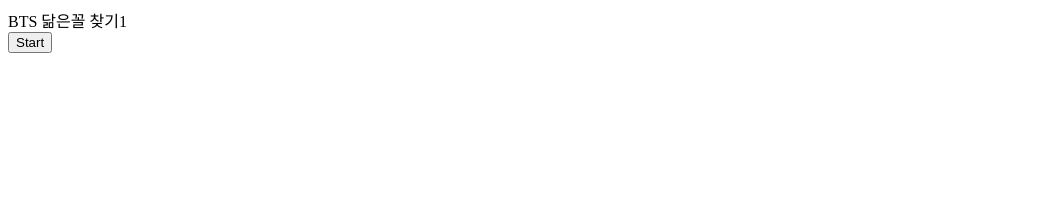
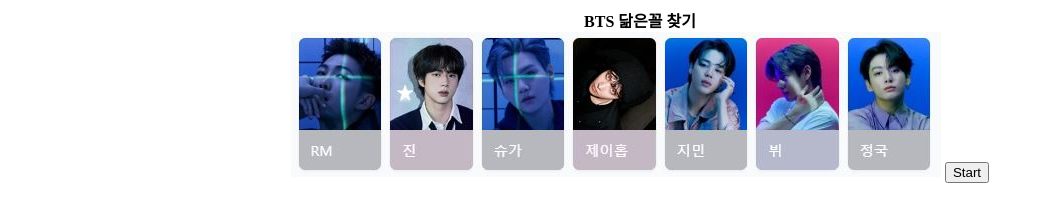
Before and after one commit to yangwoonai/bts, a plain HTML site: page index.html in a window 1280 px wide. Shown: the whole page, without its empty margins (0-1044 px from the left). Drawn offline with Linux system fonts and the light colour scheme.

Commit message:
Update index.html

```diff
--- a/index.html
+++ b/index.html
@@ -1,5 +1,8 @@
-<div>BTS 닮은꼴 찾기1</div>
+<center>
+<div><b>BTS 닮은꼴 찾기</b></div>
+<img src="bts.jpg">
 <button type="button" onclick="init()">Start</button>
+</center>
 <div id="webcam-container"></div>
 <div id="label-container"></div>
 <script src="https://cdn.jsdelivr.net/npm/@tensorflow/tfjs@1.3.1/dist/tf.min.js"></script>
```
